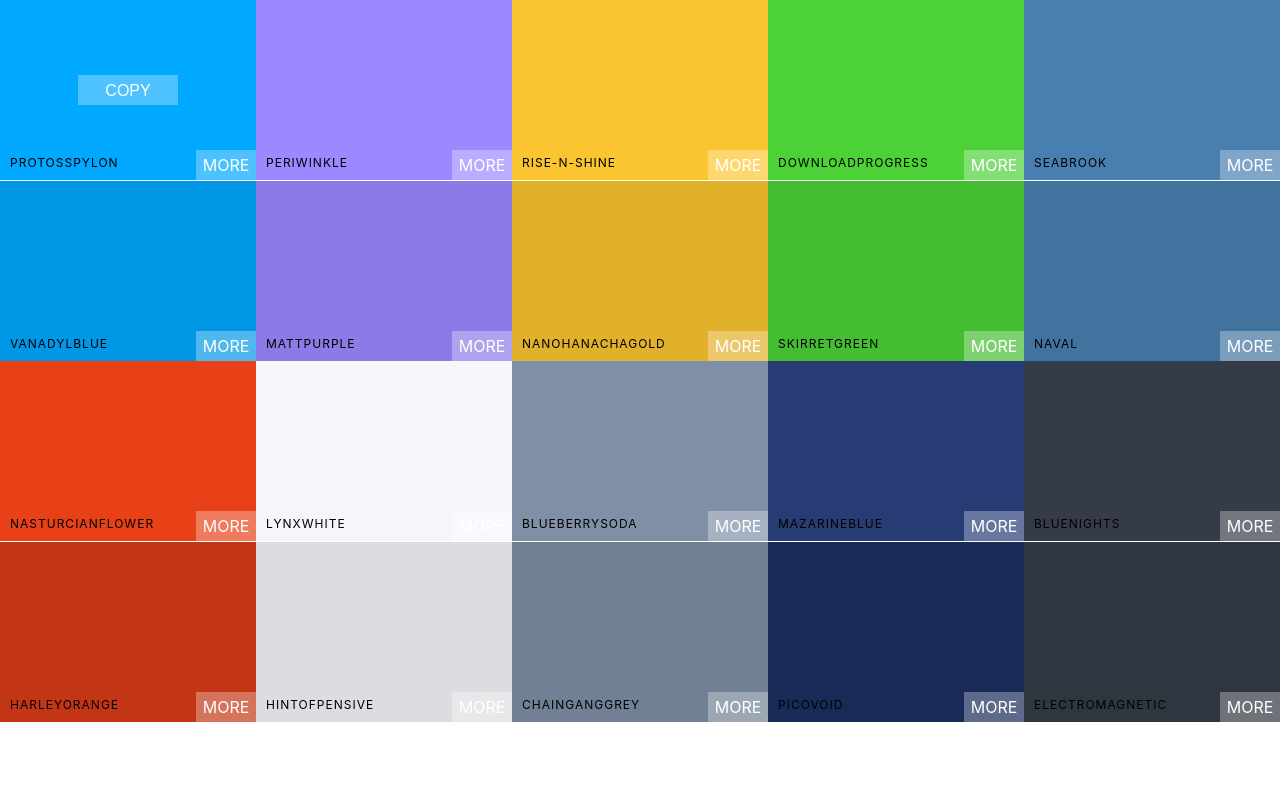
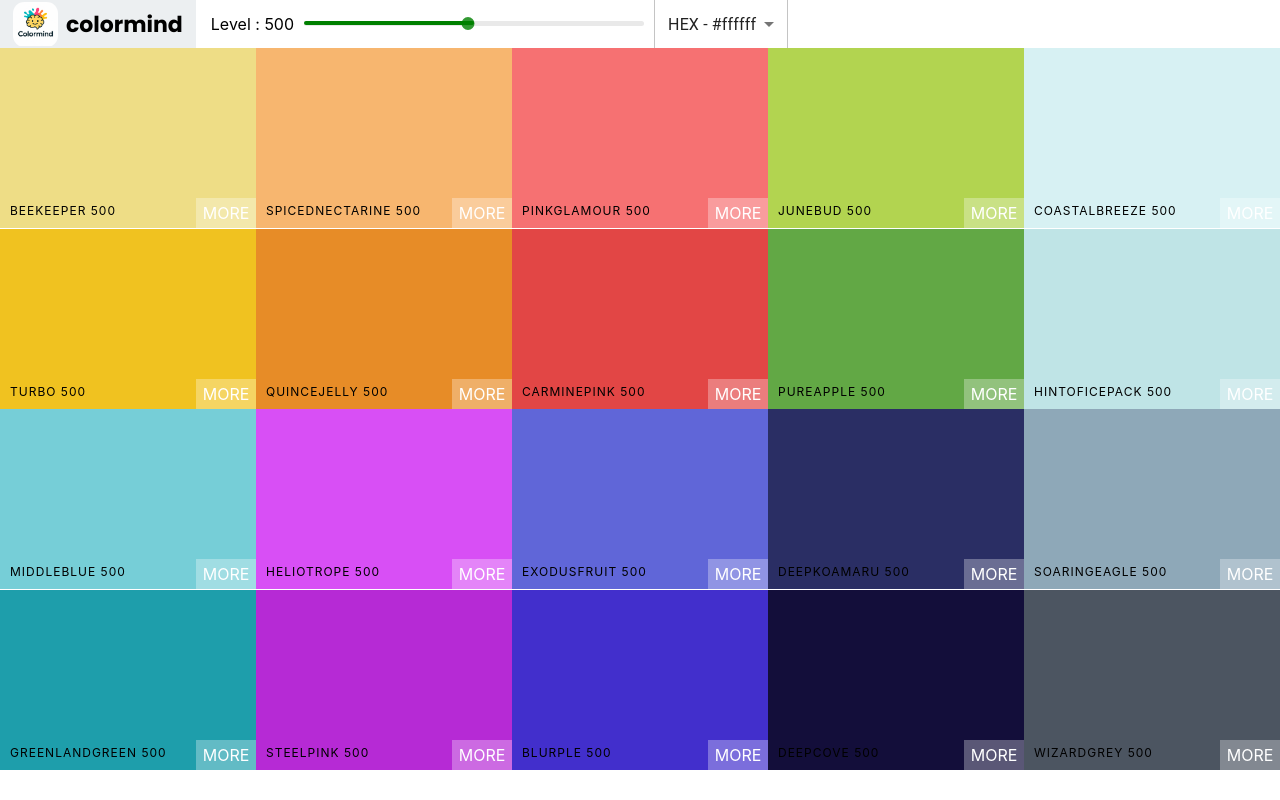
Before and after one commit to Ujjwal3232/color-mind, a React (Create React App) app: page / in a window 1280 px wide. Built offline with nearby package versions, Linux system fonts and the light colour scheme.

Commit message:
Normalize all line endings

```diff
--- a/package.json
+++ b/package.json
@@ -3,10 +3,15 @@
   "version": "0.1.0",
   "private": true,
   "dependencies": {
+    "@emotion/react": "^11.14.0",
+    "@emotion/styled": "^11.14.1",
+    "@mui/material": "^7.3.4",
     "@testing-library/dom": "^10.4.1",
     "@testing-library/jest-dom": "^6.8.0",
     "@testing-library/react": "^16.3.0",
     "@testing-library/user-event": "^13.5.0",
+    "chroma-js": "^3.1.2",
+    "rc-slider": "^11.1.9",
     "react": "^19.1.1",
     "react-copy-to-clipboard": "^5.1.0",
     "react-dom": "^19.1.1",
--- a/src/App.js
+++ b/src/App.js
@@ -1,11 +1,13 @@
 import React, { Component } from 'react';
 import Palette from './Palette';
 import seedColors from './seedColors';
+import { generatePalette } from './colorHelpers';
 
 function App() {
   return (
+
     <div>
-      <Palette {...seedColors[5]} />
+      <Palette palette={generatePalette(seedColors[4])} />
     </div>
   );
 }
--- /dev/null
+++ b/src/Navbar.css
@@ -0,0 +1,66 @@
+@import url('https://fonts.googleapis.com/css2?family=Montserrat:ital,wght@0,100..900;1,100..900&family=Pacifico&family=Poppins:ital,wght@0,100;0,200;0,300;0,400;0,500;0,600;0,700;0,800;0,900;1,100;1,200;1,300;1,400;1,500;1,600;1,700;1,800;1,900&family=Source+Sans+3:ital,wght@0,200..900;1,200..900&display=swap');
+
+.Navbar {
+  display: flex;
+  align-items: center;
+  justify-content: flex-start;
+  height: 6vh;
+}
+
+.logo {
+  margin-right: 15px;
+  padding: 0 13px;
+  font-size: 22px;
+  background-color: #eceff1;
+  font-family: 'Poppins', sans-serif;
+  font-weight: 700;
+  height: 100%;
+  display: flex;
+  align-items: center;
+}
+
+.logo a {
+  text-decoration: none;
+  color: black;
+  display: flex;             /* ✅ ensures image + text are side-by-side */
+  align-items: center;
+}
+
+/* 🔹 New logo image style */
+.logo-img {
+  height: 45px;
+  width: 45px;
+  object-fit: contain;
+  margin-right: 8px;
+  vertical-align: middle;
+  border-radius: 25%;
+}
+
+/* slider styles (your existing code) */
+.slider {
+  width: 340px;
+  margin: 0 10px;
+  display: inline-block;
+}
+
+.rc-slider-track {
+  background-color: green;
+}
+
+.rc-slider-rail {
+  height: 5px;
+}
+
+.rc-slider-handle,
+.rc-slider-handle:active,
+.rc-slider-handle:focus,
+.rc-slider-handle:hover {
+  background-color: green;
+  outline: none;
+  border: 2px solid green;
+  box-shadow: none;
+  width: 13px;
+  height: 13px;
+  margin-left: -6px;
+  margin-top: -4px;
+}
--- /dev/null
+++ b/src/Navbar.js
@@ -0,0 +1,51 @@
+import React, { Component } from 'react'
+import Slider from 'rc-slider';
+import Select from '@mui/material/Select';
+import MenuItem from '@mui/material/MenuItem';
+import 'rc-slider/assets/index.css';
+import "./Navbar.css";
+import logo from './logo.png'; // ✅ Import your logo image
+
+export default class Navbar extends Component {
+  constructor(props){
+    super(props);
+    this.state = {format :"hex"};
+    this.handleChange =this.handleChange.bind(this);
+  }
+  handleChange(e){
+    this.setState({format : e.target.value});
+    this.props.handleChange(e.target.value);
+  }
+  render() {
+    const {level,changeLevel,handleChange} = this.props;
+    const {format} = this.state;
+
+    return (
+      <header className='Navbar'>
+      <div className='logo'>
+         <img src={logo} alt="logo" className="logo-img" /> {/* ✅ Image tag */}
+        <a href='#'>colormind</a>
+      </div>
+      <div className='slider-container'>
+        <span>Level : {level}</span>
+        <div className='slider'>
+        <Slider
+            defaultValue={level}
+            min={100}
+            max={900}
+            step={100}
+            onChange={changeLevel}
+          />
+          </div>
+      </div>
+      <div className='select-container'>
+      <Select   value={format}   onChange={this.handleChange}>
+        <MenuItem value="hex">HEX - #ffffff</MenuItem>
+        <MenuItem value="rgb">RGB - rgb(255,255,255)</MenuItem>
+        <MenuItem value="rgba">RGBA - rgba(255,255,255, 1.0)</MenuItem>
+      </Select>
+      </div>
+      </header>
+    )
+  }
+}
--- a/src/Palette.css
+++ b/src/Palette.css
@@ -5,3 +5,33 @@
 .Palette-colors{
     height: 90%;
 }
+
+.slider{
+    width: 340px;
+    margin: 0 10px;
+    display: inline-block;
+
+}
+
+.rc-slider-track{
+    background-color: green;
+}
+
+.rc-slider-rail{
+    height: 5px;
+
+}
+
+.rc-slider-handle,
+.rc-slider-handle:active,
+.rc-slider-handle:focus,
+.rc-slider-handle:hover{
+    background-color: green;
+    outline: none;
+    border: 2px solid green;
+    box-shadow: none;
+    width: 13px;
+    height: 13px;
+    margin-left: -6px;
+    margin-top: -4px;
+}
--- a/src/Palette.js
+++ b/src/Palette.js
@@ -1,22 +1,50 @@
-import React, { Component } from 'react'
-import ColorBox from './ColorBox'
+import React, { Component } from "react";
+import ColorBox from "./ColorBox";
+
+import { generatePalette } from "./colorHelpers";
+import seedColors from "./seedColors";
+import Slider from "rc-slider";
+import "rc-slider/assets/index.css";
 import "./Palette.css";
+import Navbar from "./Navbar";
 
+class Palette extends Component {
+  constructor(props) {
+    super(props);
+    this.state = { level: 500 , format:"hex" };
+    this.changeLevel = this.changeLevel.bind(this);
+    this.changeFormat = this.changeFormat.bind(this);
+  }
 
-export default class Palette extends Component {
+  changeLevel(level) {
+    this.setState({ level });
+  }
+
+  changeFormat(val) {
+    this.setState({ format : val});
+  }
   render() {
-         const colorBoxes = this.props.colors.map(color =>(
-            <ColorBox background={color.color} name={color.name} />
+    const { colors } = this.props.palette;
+    const { level ,format } = this.state;
+    const colorBoxes = colors[level].map((color) => (
+      <ColorBox background={color[format]} name={color.name} />
     ));
     return (
-          <div className='Palette'>
+      <div className="Palette">
+        <Navbar
+          level={level}
+          changeLevel={this.changeLevel}
+          handleChange={this.changeFormat}
+        />
         {/* Navbar goes here */}
-          <div className='Palette-colors'>
+        <div className="Palette-colors">
           {colorBoxes}
           {/* Bunch of colors boxes */}
         </div>
         {/* footer */}
       </div>
-    )
+    );
   }
 }
+
+export default Palette;
--- /dev/null
+++ b/src/colorHelpers.js
@@ -0,0 +1,58 @@
+import chroma from "chroma-js";
+
+const levels = [50, 100, 200, 300, 400, 500, 600, 700, 800, 900];
+
+function generatePalette(starterPalette) {
+  let newPalette = {
+    paletteName: starterPalette.paletteName,
+    id: starterPalette.id,
+    emoji: starterPalette.emoji,
+    colors: {}
+  };
+
+  // Initialize color levels
+  for (let level of levels) {
+    newPalette.colors[level] = [];
+  }
+
+  // Generate color scales for each base color
+  for (let color of starterPalette.colors) {
+    let scale = generateScale(color.color, 10).reverse();
+
+    for (let i in scale) {
+      // Format RGB and RGBA properly with commas
+      const rgb = chroma(scale[i])
+        .css()
+        .replaceAll(" ", ", ");
+
+      const rgba = chroma(scale[i])
+        .css()
+        .replace("rgb(", "rgba(")
+        .replace(")", ", 1.0)")
+        .replaceAll(" ", ", ");
+
+      newPalette.colors[levels[i]].push({
+        name: `${color.name} ${levels[i]}`,
+        id: color.name.toLowerCase().replace(/ /g, "-"),
+        hex: scale[i],
+        rgb,
+        rgba
+      });
+    }
+  }
+
+  return newPalette;
+}
+
+// This returns [darker shade → original color → white]
+function getRange(hexColor) {
+  const end = "#fff";
+  return [chroma(hexColor).darken(1.4).hex(), hexColor, end];
+}
+
+// Generate 10 gradient shades between darkened → base → white
+function generateScale(hexColor, numberOfColors) {
+  return chroma.scale(getRange(hexColor)).mode("lab").colors(numberOfColors);
+}
+
+export { generatePalette };
```
Also changed, not shown: src/logo.png (added), 1 other file (tests, documents, lock files or other folders). Lines whose indentation alone changed are shown as unchanged.
